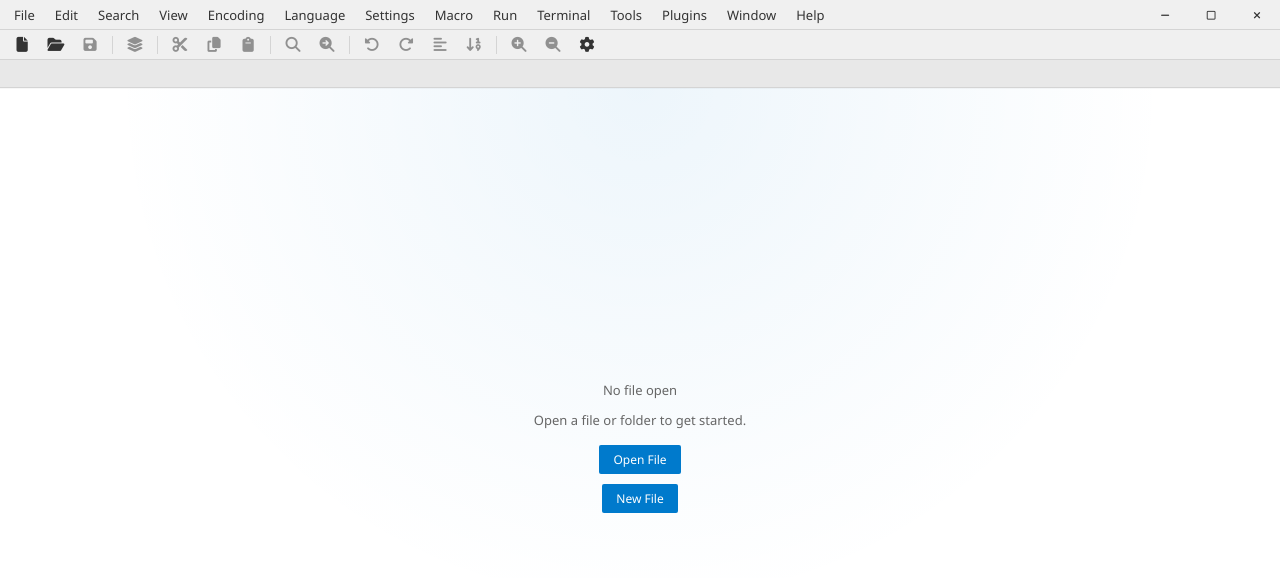
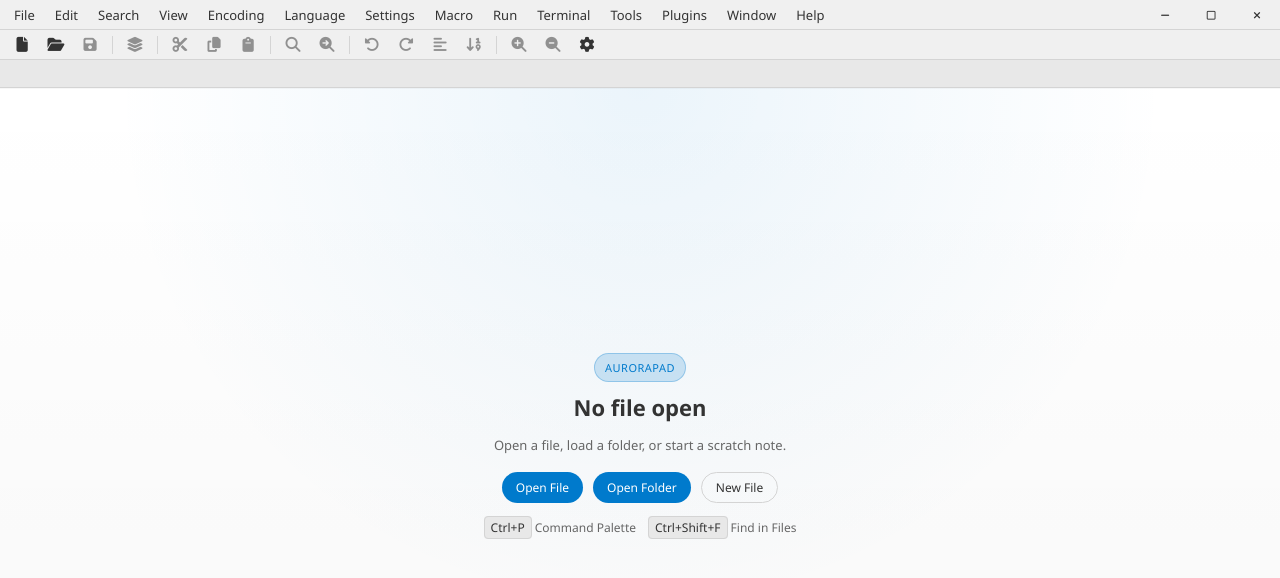
Before and after one commit to LoopOrigin/AuroraPad, a Vue app: page / in a window 1280 px wide. Shown: the top 578 px of the page. Built offline with nearby package versions, Linux system fonts and the light colour scheme; what monaco-editor would draw is missing.

Commit message:
- Introduce `selection-tools` plugin with wrapping and line transformation capabilities - Enhanced tab and file tree icons using FontAwesome - Migrate settings to persistent storage with `useStorage` - Update styles and improve UI for toolbar, tabs, and empty states

```diff
--- a/src/App.vue
+++ b/src/App.vue
@@ -15,6 +15,7 @@
       :can-save="!!(tabsStore.activeTab?.isDirty)"
       :has-editor="!!tabsStore.activeTab"
       :can-save-all="tabsStore.hasDirty"
+      :word-wrap="settingsStore.wordWrap"
       @new="menuNew"
       @open="menuOpenFile"
       @save="menuSave"
@@ -47,6 +48,9 @@
           @click="openFileByPath(path)"
         >
           {{ path.split(/[/\\]/).pop() }}
+        </li>
+        <li v-if="!settingsStore.recentFiles.length" class="recent-files-empty">
+          Recently opened files will appear here.
         </li>
       </ul>
     </aside>
@@ -99,10 +103,18 @@
           </div>
         </template>
         <div v-else class="empty-state">
-          <p>No file open</p>
-          <p>Open a file or folder to get started.</p>
-          <button type="button" @click="menuOpenFile">Open File</button>
-          <button type="button" @click="menuNew">New File</button>
+          <div class="empty-state-badge">AuroraPad</div>
+          <h2>No file open</h2>
+          <p>Open a file, load a folder, or start a scratch note.</p>
+          <div class="empty-state-actions">
+            <button type="button" @click="menuOpenFile">Open File</button>
+            <button type="button" @click="menuOpenFolder">Open Folder</button>
+            <button type="button" class="secondary" @click="menuNew">New File</button>
+          </div>
+          <div class="empty-state-tips">
+            <span><kbd>{{ isMacPlatform ? 'Cmd' : 'Ctrl' }}+P</kbd> Command Palette</span>
+            <span><kbd>{{ isMacPlatform ? 'Cmd' : 'Ctrl' }}+Shift+F</kbd> Find in Files</span>
+          </div>
         </div>
       </div>
       <StatusBar @go-to-line="handleMenu('menu:go-to-line')" />
@@ -116,11 +128,15 @@
     <div v-if="showPluginManager" class="plugin-manager-overlay" @click.self="showPluginManager = false">
       <div class="plugin-manager">
         <h2>Plugins</h2>
-        <div class="plugin-manager-list">
-          <div v-for="p in pluginsStore.plugins" :key="p.id" class="plugin-manager-item">
+      <div class="plugin-manager-list">
+        <div v-for="p in pluginsStore.plugins" :key="p.id" class="plugin-manager-item">
+          <div class="plugin-manager-meta">
             <span><strong>{{ p.name }}</strong> {{ p.version || '' }}</span>
+            <span class="plugin-manager-description">{{ p.description || 'Built-in AuroraPad skill' }}</span>
           </div>
+          <span class="plugin-manager-count">{{ (p.menuItems || []).length }} actions</span>
         </div>
+      </div>
         <div class="plugin-manager-footer">
           Notepad++-style plugins. Add .js files to the plugins folder. Each file must export: <code>module.exports = { id, name, menuItems: [{ id, label, run(api) }] }</code>
         </div>
--- a/src/components/Toolbar.vue
+++ b/src/components/Toolbar.vue
@@ -94,6 +94,7 @@
     <button
       type="button"
       class="toolbar-btn"
+      :class="{ active: wordWrap }"
       title="Toggle Word Wrap"
       :disabled="!hasEditor"
       @click="emit('toggle-word-wrap')"
@@ -146,6 +147,7 @@
   canSave: { type: Boolean, default: false },
   hasEditor: { type: Boolean, default: false },
   canSaveAll: { type: Boolean, default: false },
+  wordWrap: { type: Boolean, default: false },
 })
 
 const isMac = navigator.userAgent.toLowerCase().includes('mac')
--- a/src/plugins/index.js
+++ b/src/plugins/index.js
@@ -9,6 +9,7 @@
 import whitespaceTools from './whitespace-tools.js'
 import developerTools from './developer-tools.js'
 import textTools from './text-tools.js'
+import selectionTools from './selection-tools.js'
 
 const builtInPlugins = [
   insertDatetime,
@@ -18,6 +19,7 @@
   whitespaceTools,
   developerTools,
   textTools,
+  selectionTools,
 ]
 
 export function getBuiltInPlugins() {
--- /dev/null
+++ b/src/plugins/selection-tools.js
@@ -0,0 +1,53 @@
+function replaceSelectionOrDocument(api, transform) {
+  const { text, range } = api.getSelection()
+  const hasSelection = typeof text === 'string' && text.length > 0 && range
+  const source = hasSelection ? text : api.getContent()
+  const next = transform(source)
+
+  if (hasSelection) {
+    api.replaceSelection(next)
+  } else {
+    api.setContent(next)
+  }
+}
+
+function wrapWith(left, right = left) {
+  return (input) => `${left}${input}${right}`
+}
+
+export default {
+  id: 'selection-tools',
+  name: 'Selection Tools',
+  version: '1.0.0',
+  description: 'Quick wrap and line transforms for small editing tasks',
+  menuItems: [
+    {
+      id: 'wrap-double-quotes',
+      label: 'Wrap Selection in "Double Quotes"',
+      run(api) {
+        replaceSelectionOrDocument(api, wrapWith('"'))
+      },
+    },
+    {
+      id: 'wrap-single-quotes',
+      label: "Wrap Selection in 'Single Quotes'",
+      run(api) {
+        replaceSelectionOrDocument(api, wrapWith("'"))
+      },
+    },
+    {
+      id: 'wrap-parentheses',
+      label: 'Wrap Selection in Parentheses',
+      run(api) {
+        replaceSelectionOrDocument(api, wrapWith('(', ')'))
+      },
+    },
+    {
+      id: 'reverse-lines',
+      label: 'Reverse Selected Lines',
+      run(api) {
+        replaceSelectionOrDocument(api, (input) => input.split(/\r\n|\r|\n/).reverse().join('\n'))
+      },
+    },
+  ],
+}
--- a/src/stores/settings.js
+++ b/src/stores/settings.js
@@ -1,17 +1,17 @@
 import { defineStore } from 'pinia'
-import { ref, watch } from 'vue'
+import { watch } from 'vue'
 import { useStorage } from '@vueuse/core'
 
 export const useSettingsStore = defineStore('settings', () => {
   const theme = useStorage('notepad-theme', 'light') // 'light' | 'dark' | 'monokai' | 'solarized-dark'
-  const wordWrap = ref(false)
-  const lineNumbers = ref(true)
-  const sidebarVisible = ref(false)
-  const fontSize = ref(14)
-  const recentFiles = ref([])
-  const showWhitespace = ref(false)
-  const highlightCurrentLine = ref(true)
-  const showMinimap = ref(false)
+  const wordWrap = useStorage('aurorapad-word-wrap', false)
+  const lineNumbers = useStorage('aurorapad-line-numbers', true)
+  const sidebarVisible = useStorage('aurorapad-sidebar-visible', false)
+  const fontSize = useStorage('aurorapad-font-size', 14)
+  const recentFiles = useStorage('aurorapad-recent-files-cache', [])
+  const showWhitespace = useStorage('aurorapad-show-whitespace', false)
+  const highlightCurrentLine = useStorage('aurorapad-highlight-current-line', true)
+  const showMinimap = useStorage('aurorapad-show-minimap', false)
 
   function setTheme(value) {
     theme.value = value
--- a/src/styles/main.css
+++ b/src/styles/main.css
@@ -229,6 +229,12 @@
   border-color: var(--npp-toolbar-border);
 }
 
+.toolbar-btn.active {
+  background: var(--npp-menubar-hover);
+  border-color: var(--npp-toolbar-border);
+  color: var(--npp-accent);
+}
+
 .toolbar-btn:disabled {
   opacity: 0.5;
   cursor: default;
@@ -318,10 +324,14 @@
   min-width: 60px;
   background: var(--npp-tab-bg);
   color: var(--npp-tab-text);
+  transition: background 0.15s ease, border-color 0.15s ease;
 }
 
 .tab .tab-icon {
   flex-shrink: 0;
+  width: 14px;
+  text-align: center;
+  opacity: 0.9;
 }
 
 .tab span {
@@ -330,10 +340,18 @@
   white-space: nowrap;
 }
 
+.tab:hover {
+  background: color-mix(in srgb, var(--npp-tab-bg) 76%, var(--npp-menubar-hover) 24%);
+}
+
 .tab.active {
   background: var(--npp-tab-active-bg);
   padding-bottom: 5px;
   border-bottom: 1px solid var(--npp-tab-active-bg);
+}
+
+.tab.active .tab-icon {
+  color: var(--npp-accent);
 }
 
 .tab .dirty-dot {
@@ -354,6 +372,10 @@
 .tab .close-btn:hover {
   opacity: 1;
   color: var(--npp-dirty-dot);
+}
+
+.tab-label {
+  flex: 1;
 }
 
 /* Editor area */
@@ -464,13 +486,30 @@
   font-weight: 500;
 }
 
+.file-tree-item .icon {
+  width: 14px;
+  text-align: center;
+  flex-shrink: 0;
+  opacity: 0.9;
+}
+
 .file-tree-item.active {
   background: var(--npp-menubar-hover);
   font-weight: 600;
 }
 
+.file-tree-item.active .icon {
+  color: var(--npp-accent);
+}
+
 .file-tree-children {
   padding-left: 12px;
+}
+
+.file-tree-label {
+  overflow: hidden;
+  text-overflow: ellipsis;
+  white-space: nowrap;
 }
 
 .recent-files-list {
@@ -490,6 +529,16 @@
 
 .recent-files-list li:hover {
   background: var(--npp-toolbar-hover);
+}
+
+.recent-files-empty {
+  color: var(--npp-text-dim);
+  cursor: default;
+  font-style: italic;
+}
+
+.recent-files-empty:hover {
+  background: transparent;
 }
 
 .sidebar-section-title {
@@ -521,24 +570,79 @@
   align-items: center;
   justify-content: center;
   height: 100%;
-  color: var(--npp-text-dim);
+  color: var(--npp-text);
   font-size: 13px;
-  padding: 24px;
-  background: radial-gradient(circle at top, rgba(0, 122, 204, 0.07), transparent 55%);
+  padding: 32px 24px;
+  background:
+    radial-gradient(circle at top, rgba(0, 122, 204, 0.08), transparent 55%),
+    linear-gradient(180deg, transparent, rgba(0, 0, 0, 0.03));
 }
 
-.empty-state p { margin: 6px 0; }
+.empty-state h2 {
+  margin: 10px 0 8px;
+  font-size: 22px;
+  font-weight: 600;
+}
+
+.empty-state p {
+  margin: 6px 0;
+  color: var(--npp-text-dim);
+}
+
+.empty-state-badge {
+  padding: 6px 10px;
+  border-radius: 999px;
+  font-size: 11px;
+  letter-spacing: 0.5px;
+  text-transform: uppercase;
+  background: color-mix(in srgb, var(--npp-accent) 18%, transparent);
+  color: var(--npp-accent);
+  border: 1px solid color-mix(in srgb, var(--npp-accent) 28%, transparent);
+}
+
+.empty-state-actions {
+  display: flex;
+  flex-wrap: wrap;
+  justify-content: center;
+  gap: 10px;
+  margin-top: 12px;
+}
+
 .empty-state button {
-  margin-top: 10px;
   padding: 6px 14px;
   background: var(--npp-accent);
   color: #fff;
-  border-radius: 2px;
+  border-radius: 999px;
   font-size: 12px;
+}
+
+.empty-state button.secondary {
+  background: transparent;
+  color: var(--npp-text);
+  border: 1px solid var(--npp-tab-border);
 }
 
 .empty-state button:hover {
   filter: brightness(1.1);
+}
+
+.empty-state-tips {
+  display: flex;
+  flex-wrap: wrap;
+  justify-content: center;
+  gap: 12px;
+  margin-top: 16px;
+  color: var(--npp-text-dim);
+  font-size: 12px;
+}
+
+.empty-state-tips kbd {
+  padding: 2px 6px;
+  border-radius: 4px;
+  border: 1px solid var(--npp-tab-border);
+  background: var(--npp-tab-bg);
+  color: var(--npp-text);
+  font-family: inherit;
 }
 
 @media (min-resolution: 1.5dppx), (min-device-pixel-ratio: 1.5) {
@@ -655,6 +759,18 @@
 
 .plugin-manager-item:hover {
   background: var(--npp-toolbar-hover);
+}
+
+.plugin-manager-meta {
+  display: flex;
+  flex-direction: column;
+  gap: 2px;
+}
+
+.plugin-manager-description,
+.plugin-manager-count {
+  font-size: 11px;
+  color: var(--npp-text-dim);
 }
 
 .plugin-manager-footer {
```
Also changed, not shown: src/components/FileTreeFolder.vue (+23 -13 lines), src/components/TabBar.vue (+13 -13 lines).
